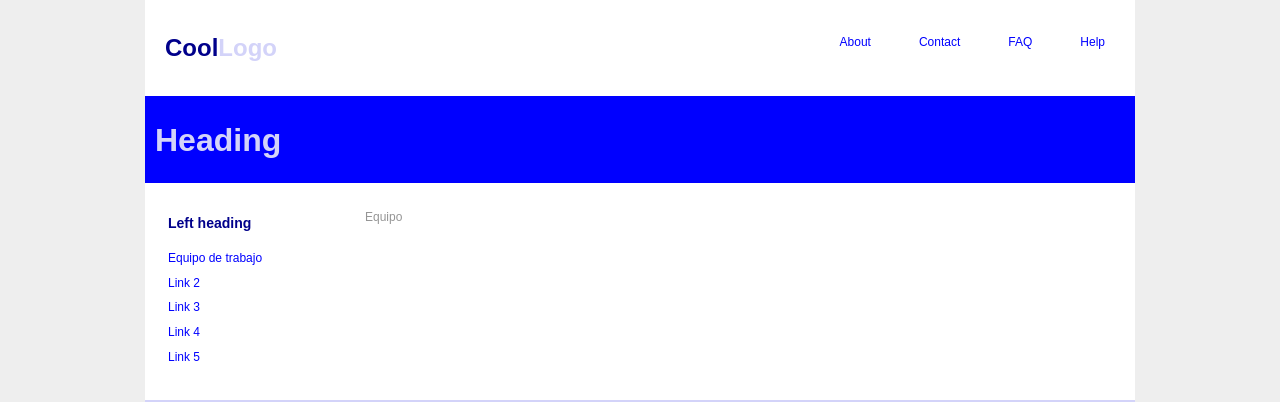
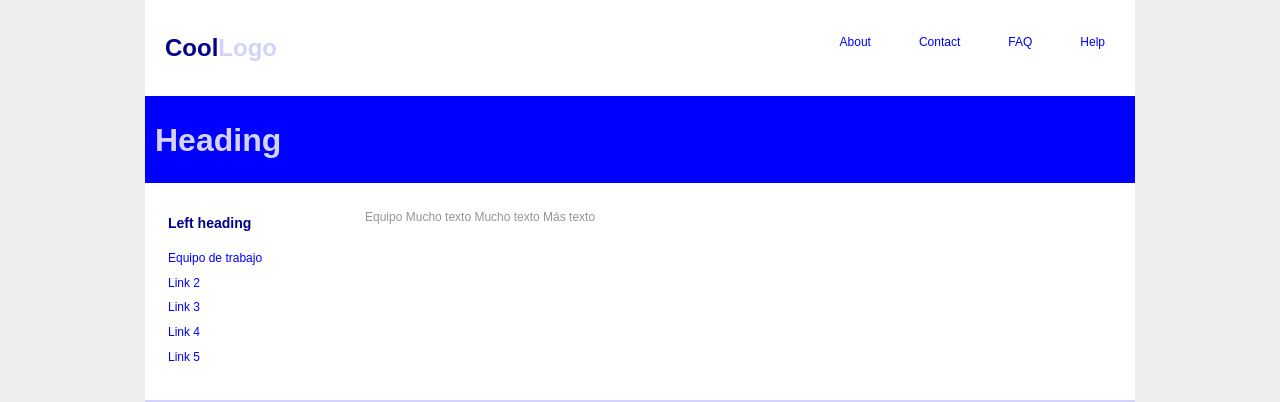
Before and after one commit to AzulGarza/desarrollo, a Jekyll site: the page index.html, which Jekyll copies as it is, in a window 1280 px wide. Shown: the top 402 px of the page. Built offline with Jekyll 4.4.1, drawn with Linux system fonts in a browser that asks for light colours.

Commit message:
Update index.html

```diff
--- a/index.html
+++ b/index.html
@@ -98,7 +98,46 @@
 
 					<main id="contentbar">
 						<div class="innertube">
-							<p> <a name="equipo">Equipo</a> </p>
+							<p> <a name="equipo">Equipo</a>
+
+
+
+
+
+
+							Mucho texto
+
+
+
+
+
+
+
+								Mucho texto
+
+
+
+
+
+
+
+
+
+
+
+
+
+
+
+
+
+
+
+
+
+
+								Más texto
+							</p>
 						</div>
 					</main>
 
```
